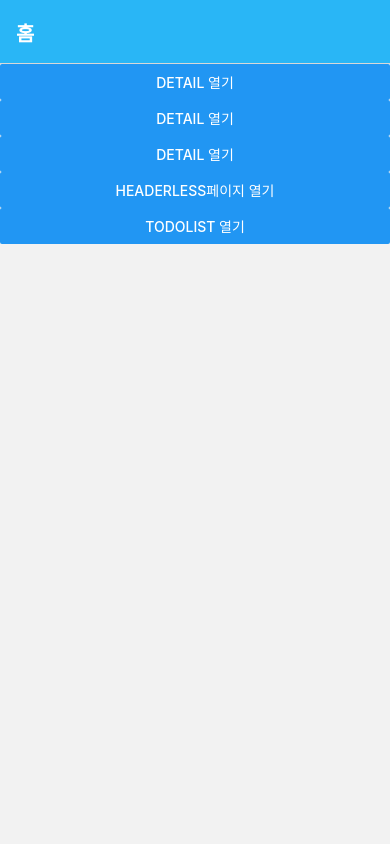
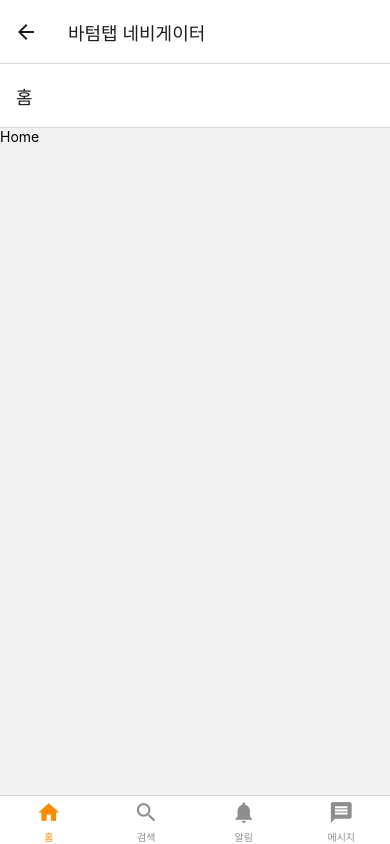
Before and after one commit to bookhabit/react-native-practice, a React Native app: screen /BottomTab in a window 390 px wide. Built offline with nearby package versions, Linux system fonts and the light colour scheme.

Commit message:
바텀탭 네비게이터

```diff
--- a/App.js
+++ b/App.js
@@ -6,6 +6,7 @@
 import TodoScreen from './screens/stack/TodoScreen';
 import {Text, TouchableOpacity, View} from 'react-native';
 import HeaderlessScreen from './screens/stack/HeaderlessScreen';
+import BottomTabApp from './screens/bottomTab/BottomTabApp';
 
 const Stack = createNativeStackNavigator();
 
@@ -66,6 +67,13 @@
             },
           }}
         />
+        <Stack.Screen
+          name="BottomTab"
+          component={BottomTabApp}
+          options={{
+            headerTitle: '바텀탭 네비게이터',
+          }}
+        />
       </Stack.Navigator>
     </NavigationContainer>
   );
--- a/babel.config.js
+++ b/babel.config.js
@@ -1,4 +1,3 @@
 module.exports = {
   presets: ['module:metro-react-native-babel-preset'],
-  plugins: ['react-native-reanimated/plugin'],
 };
--- /dev/null
+++ b/screens/bottomTab/BottomTabApp.js
@@ -0,0 +1,82 @@
+import React from 'react';
+import {NavigationContainer} from '@react-navigation/native';
+import {createBottomTabNavigator} from '@react-navigation/bottom-tabs';
+import {Text} from 'react-native';
+import Icon from 'react-native-vector-icons/MaterialIcons';
+import {useSafeAreaInsets} from 'react-native-safe-area-context';
+
+const Tab = createBottomTabNavigator();
+
+function HomeScreen() {
+  return <Text>Home</Text>;
+}
+
+function SearchScreen() {
+  return <Text>Search</Text>;
+}
+
+function NotificationScreen() {
+  return <Text>Notification</Text>;
+}
+
+function MessageScreen() {
+  return <Text>Message</Text>;
+}
+
+const BottomTabApp = () => {
+  const insets = useSafeAreaInsets();
+  return (
+    <Tab.Navigator
+      initialRouteName="Home"
+      screenOptions={{
+        tabBarActiveTintColor: '#fb8c00',
+
+        // tabBarStyle: {
+        //   height: 60 + insets.bottom,
+        // },
+      }}>
+      <Tab.Screen
+        name="Home"
+        component={HomeScreen}
+        options={{
+          title: '홈',
+          tabBarIcon: ({color, size}) => (
+            <Icon name="home" color={color} size={size} />
+          ),
+        }}
+      />
+      <Tab.Screen
+        name="Search"
+        component={SearchScreen}
+        options={{
+          title: '검색',
+          tabBarIcon: ({color, size}) => (
+            <Icon name="search" color={color} size={size} />
+          ),
+        }}
+      />
+      <Tab.Screen
+        name="Notification"
+        component={NotificationScreen}
+        options={{
+          title: '알림',
+          tabBarIcon: ({color, size}) => (
+            <Icon name="notifications" color={color} size={size} />
+          ),
+        }}
+      />
+      <Tab.Screen
+        name="Message"
+        component={MessageScreen}
+        options={{
+          title: '메시지',
+          tabBarIcon: ({color, size}) => (
+            <Icon name="message" color={color} size={size} />
+          ),
+        }}
+      />
+    </Tab.Navigator>
+  );
+};
+
+export default BottomTabApp;
--- a/screens/stack/HomeScreen.js
+++ b/screens/stack/HomeScreen.js
@@ -25,6 +25,10 @@
         title="TodoList 열기"
         onPress={() => navigation.navigate('TodoList')}
       />
+      <Button
+        title="BottomTab 열기"
+        onPress={() => navigation.navigate('BottomTab')}
+      />
     </View>
   );
 };
```
